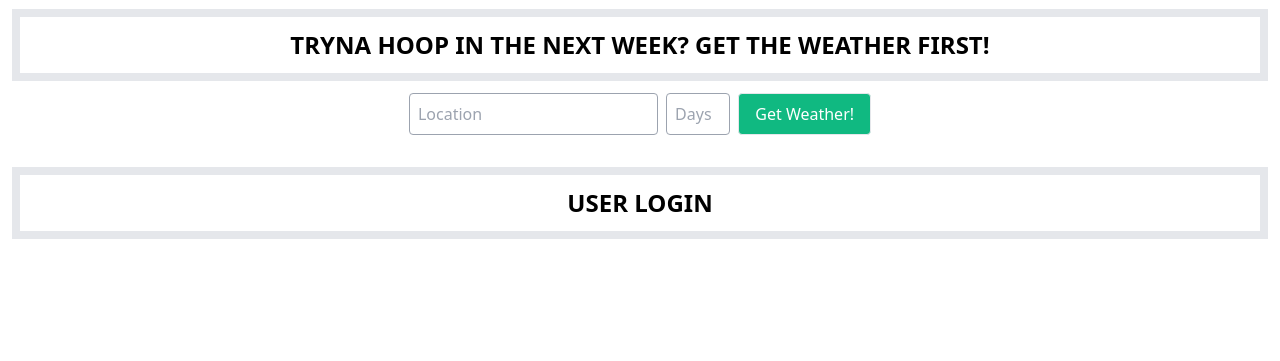
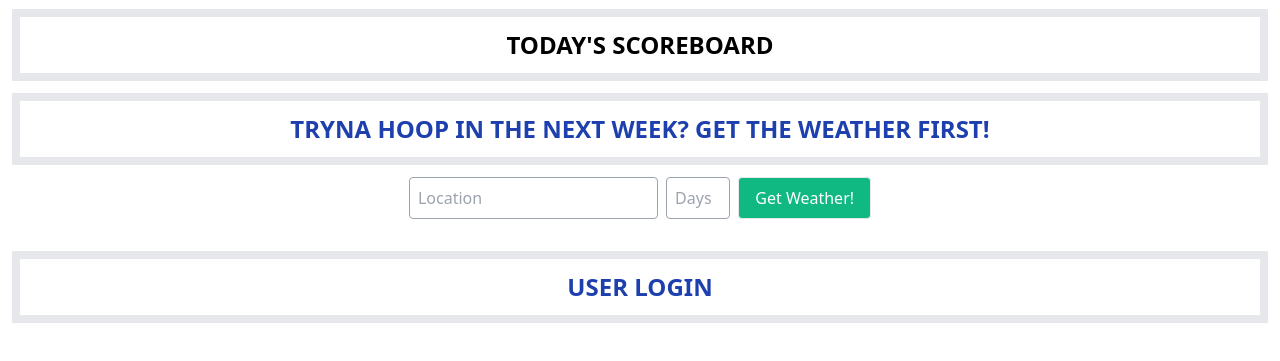
Before and after one commit to rsrinath1234k/final, a website: page index.html in a window 1280 px wide. Shown: the part 207-568 px from the top of the page. Drawn offline with nearby package versions, Linux system fonts and the light colour scheme; no server answers.

Commit message:
scoreboard

```diff
--- a/index.html
+++ b/index.html
@@ -22,7 +22,11 @@
       <div class ="w-52 p-2 rounded-sm pb-0"><img src ="hoop.jpeg"></div>
     </div>
 
-<h2 class ="text-center font-extrabold uppercase text-2xl m-3 p-3 border-8">Tryna hoop in the next week? Get the weather first!</h2>
+<h2 class ="text-center font-extrabold uppercase text-2xl m-3 p-3 border-8">Today's scoreboard</h2>
+    <div class ="text-center font-bold font-underline text-blue-800">
+            <div class="text-center">
+
+<h3 class ="text-center font-extrabold uppercase text-2xl m-3 p-3 border-8">Tryna hoop in the next week? Get the weather first!</h3>
     <div class ="text-center font-bold font-underline text-blue-800">
             <div class="text-center">
           <form>
@@ -41,7 +45,7 @@
   </body>
   </html>
 
-<h3 class ="text-center font-extrabold uppercase text-2xl m-3 p-3 border-8">User Login</h3>
+<h4 class ="text-center font-extrabold uppercase text-2xl m-3 p-3 border-8">User Login</h4>
     <div>
 
     </div>
```
